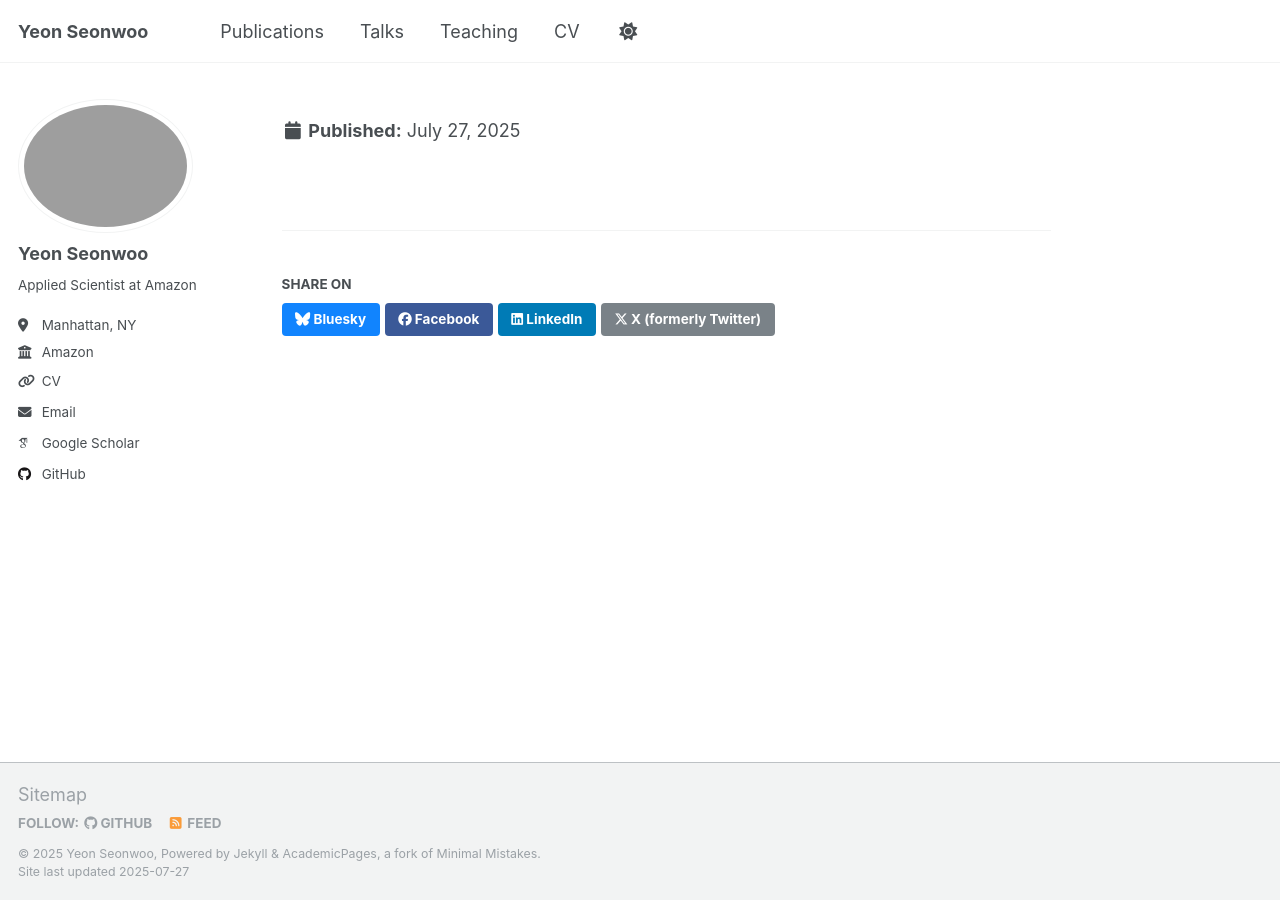
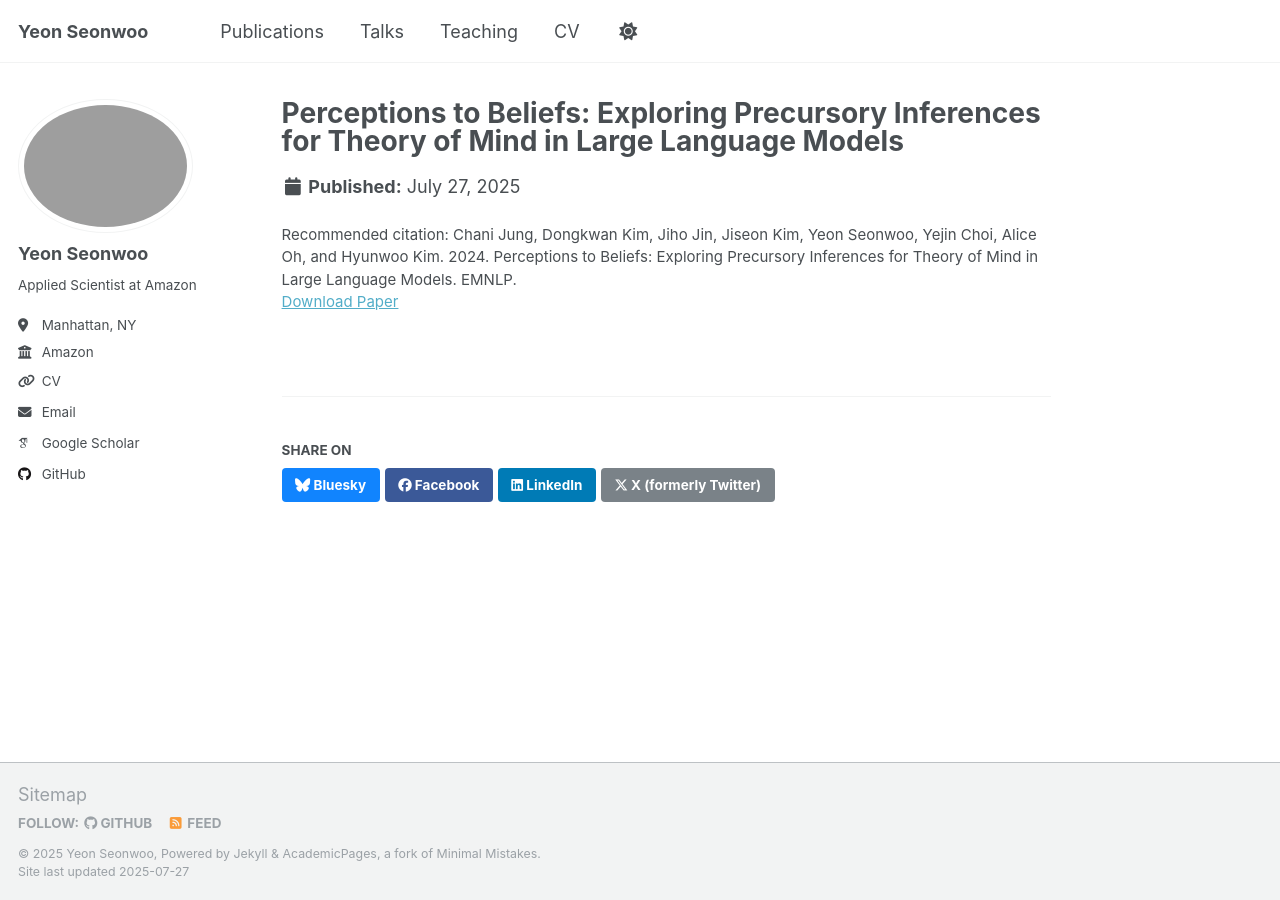
Before and after one commit to yeonsw/yeonsw.github.io, a Jekyll site: the page built from _publications/perceptions_to_beliefs.md, in a window 1280 px wide. Built offline with Jekyll 4.4.1, drawn with Linux system fonts in a browser that asks for light colours; some web fonts are replaced; a script that is not in the unit is left out; a file with an impossible date is left out.

Commit message:
Update perceptions_to_beliefs.md

```diff
--- a/_publications/perceptions_to_beliefs.md
+++ b/_publications/perceptions_to_beliefs.md
@@ -3,6 +3,6 @@ title: "Perceptions to Beliefs: Exploring Precursory Inferences for Theory of Mi
 collection: publications
 category: conferences
 permalink: /publication/perceptions_to_beliefs
-citation: Chani Jung, Dongkwan Kim, Jiho Jin, Jiseon Kim, Yeon Seonwoo, Yejin Choi, Alice Oh, and Hyunwoo Kim. 2024. Perceptions to Beliefs: Exploring Precursory Inferences for Theory of Mind in Large Language Models. EMNLP.
+citation: "Chani Jung, Dongkwan Kim, Jiho Jin, Jiseon Kim, Yeon Seonwoo, Yejin Choi, Alice Oh, and Hyunwoo Kim. 2024. Perceptions to Beliefs: Exploring Precursory Inferences for Theory of Mind in Large Language Models. EMNLP."
 paperurl: 'https://aclanthology.org/2024.emnlp-main.1105/'
 ---
```
